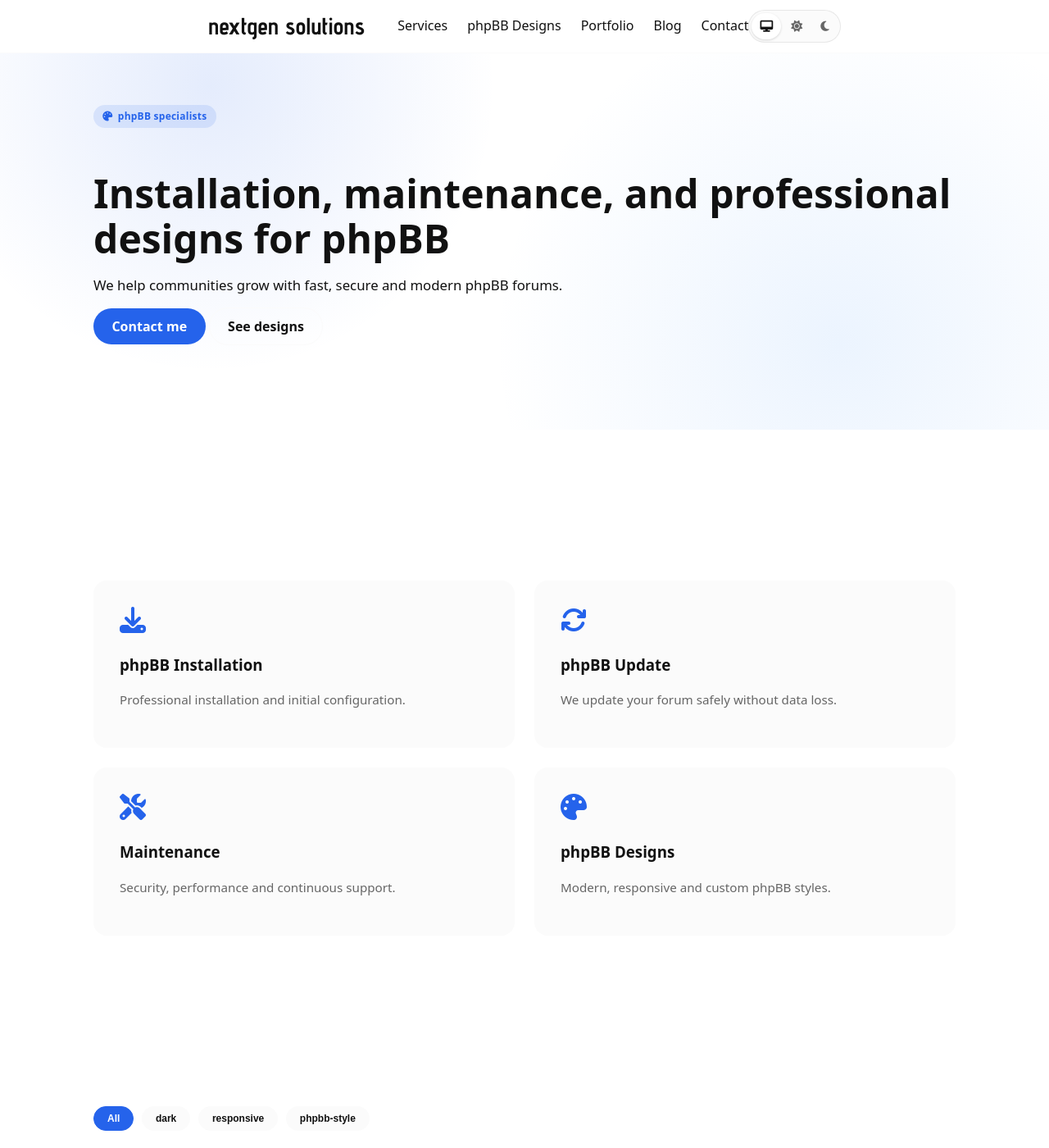
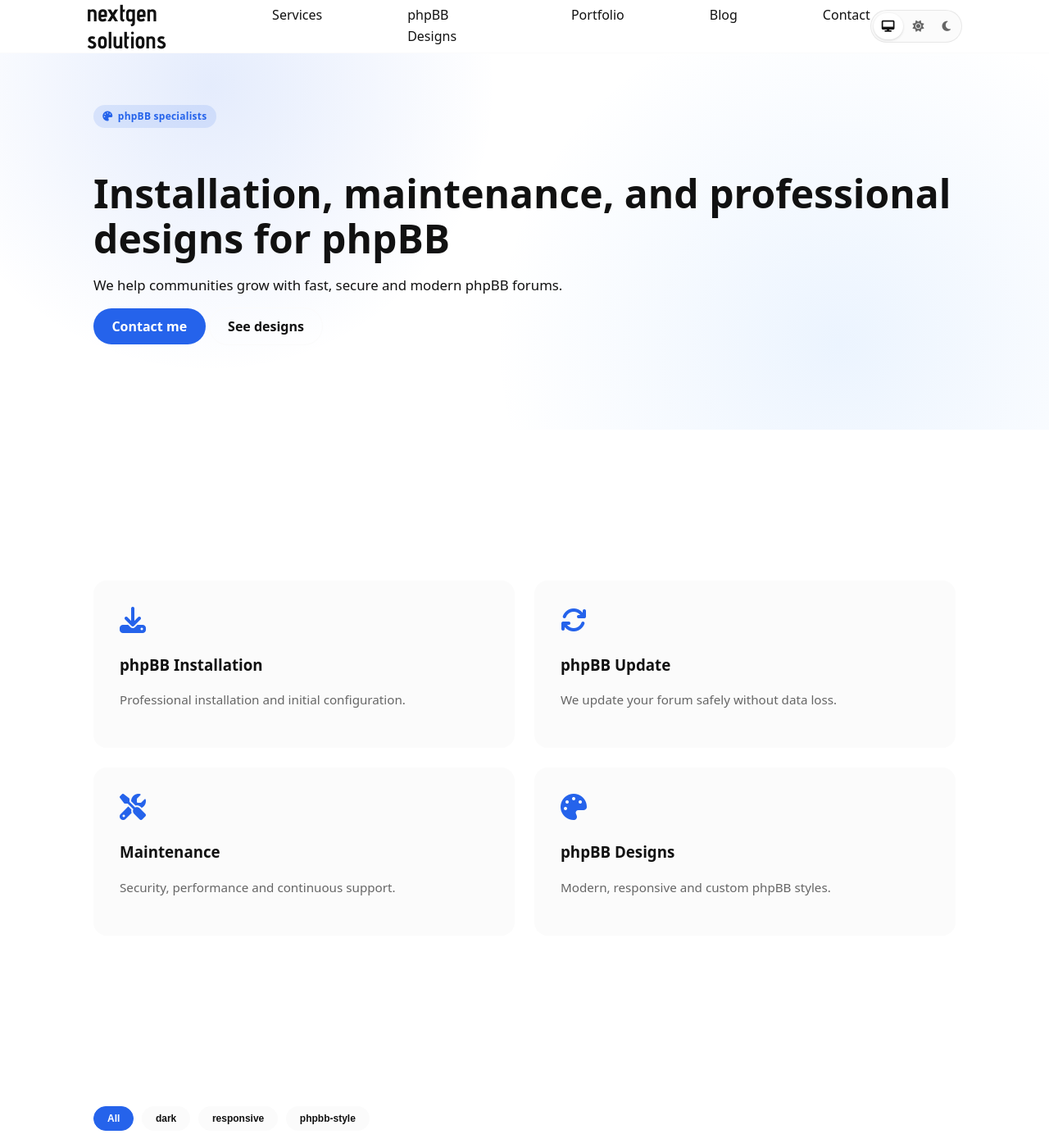
Before and after one commit to nextgen-solutions-gt/nextgen-solutions-gt.github.io, a Jekyll site: the page built from index.md, in a window 1280 px wide and 1400 px high. Shown: the whole window at 82% size. Built offline with Jekyll 4.4.1, drawn with Linux system fonts in a browser that asks for light colours.

Commit message:
More improvements

```diff
--- a/assets/css/style.css
+++ b/assets/css/style.css
@@ -55,18 +55,6 @@
   max-width: 1100px;
   margin: auto;
   padding: 3rem 1.5rem;
-}
-
-header {
-  display: flex;
-  justify-content: space-between;
-  align-items: center;
-}
-
-.header {
-  display: flex;
-  justify-content: space-between;
-  align-items: center;
 }
 
 .brand h1 {
@@ -222,9 +210,6 @@
   text-decoration: none;
 }
 
-/* ===============================
-   HEADER (full width)
-================================ */
 .site-header {
   position: fixed;
   top: 0;
@@ -240,7 +225,7 @@
     box-shadow 0.3s ease;
 }
 
-/* Estado con scroll */
+/* 🟦 Estado con scroll (desktop + mobile cerrado) */
 .site-header.scrolled {
   background: rgba(255, 255, 255, 0.75);
   backdrop-filter: blur(12px);
@@ -253,7 +238,7 @@
   box-shadow: 0 6px 20px rgba(0, 0, 0, 0.35);
 }
 
-/* Menú móvil abierto */
+/* 🛑 CLAVE: cuando el menú móvil está abierto */
 body.menu-open .site-header {
   background: var(--bg) !important;
   backdrop-filter: none !important;
@@ -261,23 +246,14 @@
   box-shadow: none !important;
 }
 
-/* ===============================
-   NAV (contenido centrado)
-================================ */
+
 .nav {
   display: flex;
   align-items: center;
   justify-content: space-between;
-
   height: 64px;
-  max-width: 1100px;
-  margin: 0 auto;
+  width: 1100px;
   padding: 0 1rem;
-}
-
-/* Marca protegida */
-.brand {
-  flex-shrink: 0;
 }
 
 .brand a {
@@ -286,17 +262,10 @@
   color: var(--text);
 }
 
-/* ===============================
-   LINKS
-================================ */
 .nav-links {
   display: flex;
-  gap: 1.5rem;           /* 🔥 antes 6.5rem */
+  gap: 6.5rem;
   list-style: none;
-
-  flex: 1;
-  justify-content: center;
-  white-space: nowrap;
 }
 
 .nav-links a {
@@ -322,22 +291,9 @@
   width: 100%;
 }
 
-/* ===============================
-   ACTIONS
-================================ */
 .nav-actions {
   display: flex;
   gap: 0.6rem;
-  flex-shrink: 0;
-}
-
-/* ===============================
-   DESKTOP LIMPIO (opcional)
-================================ */
-@media (max-width: 1100px) {
-  .nav-links li:nth-child(n+7) {
-    display: none;
-  }
 }
 
 /* BOTÓN MOBILE */
```
